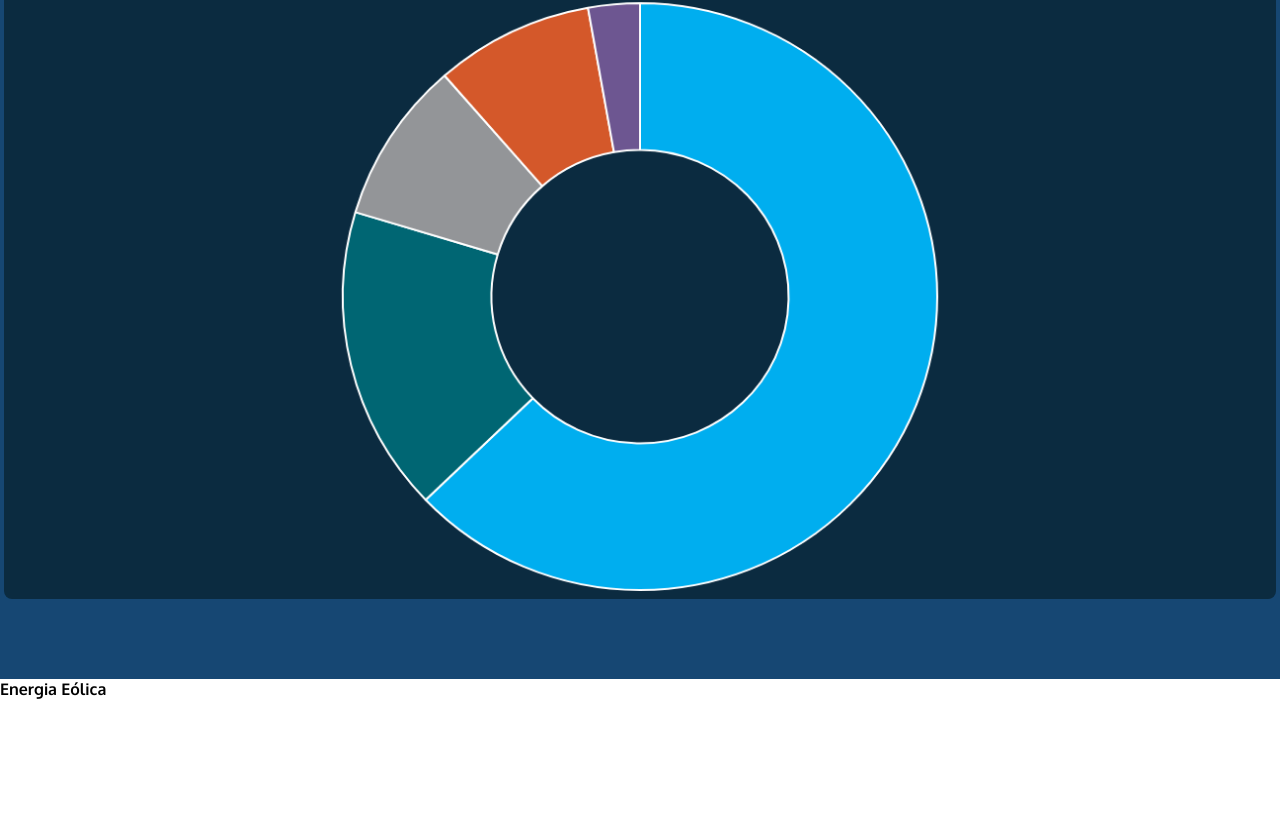
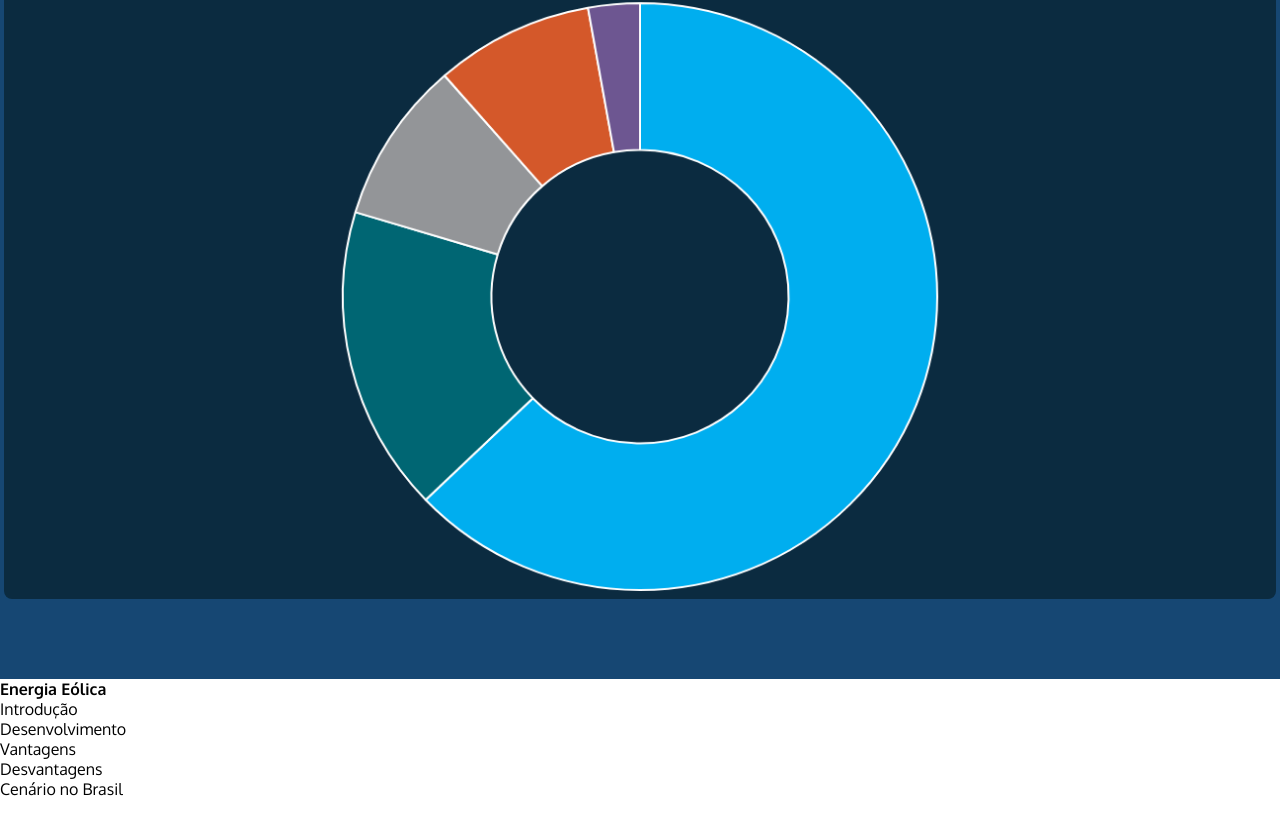
Before and after one commit to HenriqueDeFraiaPaschoal/P.I.-Energias, a plain HTML site: page HTML/index.html in a window 1280 px wide. Shown: the part 1721-2556 px from the top of the page. Drawn offline with nearby package versions, Linux system fonts and the light colour scheme; a script that the page names is missing.

Commit message:
Criado classe CSS

```diff
--- a/CSS/elements.css
+++ b/CSS/elements.css
@@ -30,6 +30,9 @@ legend,
 }
 
 section {
-  height: 100vh;
-  /* padding-top: 8.5rem; */
+  min-height: 100vh;
 }
+
+.spacing {
+  padding-top: 8.5rem;
+}
--- a/HTML/index.html
+++ b/HTML/index.html
@@ -68,7 +68,7 @@
 
       <script src="./slide-stories.js"></script>
     </section>
-    <section id="about" class="bg-green">
+    <section id="about" class="bg-green spacing">
       <div class="about-container">
         <p>Lorem ipsum, dolor sit amet consectetur adipisicing elit. Quo quia obcaecati, eveniet necessitatibus vitae
           nobis aut modi inventore maiores tempora quis. Pariatur tempore libero sapiente consequuntur, itaque mollitia
@@ -102,21 +102,41 @@
     <section id="energy_1">
       <div>
         <h2>Energia Eólica</h2>
-
+        <p>Introdução</p>
+        <p>Desenvolvimento</p>
+        <p>Vantagens</p>
+        <p>Desvantagens</p>
+        <p>Cenário no Brasil</p>
       </div>
     </section>
 
     <section id="energy_2">
-      <p>Energia 2</p>
+      <h2>Energia Solar</h2>
+      <p>Introdução</p>
+      <p>Desenvolvimento</p>
+      <p>Vantagens</p>
+      <p>Desvantagens</p>
+      <p>Cenário no Brasil</p>
     </section>
 
     <section id="energy_3">
-      <p>Energia 3</p>
+      <h2>Energia Maremotriz</h2>
+      <p>Introdução</p>
+      <p>Desenvolvimento</p>
+      <p>Vantagens</p>
+      <p>Desvantagens</p>
+      <p>Cenário no Brasil</p>
     </section>
 
     <section id="energy_4">
-      <p>Energia 4</p>
+      <h2>Energia Hidrelétrica</h2>
+      <p>Introdução</p>
+      <p>Desenvolvimento</p>
+      <p>Vantagens</p>
+      <p>Desvantagens</p>
+      <p>Cenário no Brasil</p>
     </section>
+
     <section id="contact">
       <div class="form-container">
         <h2>Contate-nos</h2>
```
